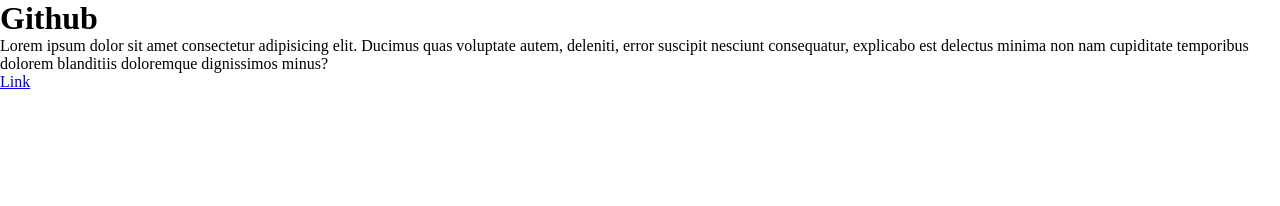
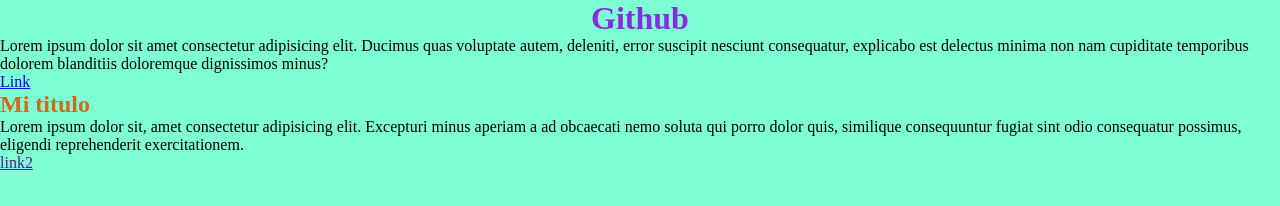
Before and after one commit to JuampiRivero/juampi, a plain HTML site: page index.html in a window 1280 px wide. Drawn offline with Linux system fonts and the light colour scheme.

Commit message:
agregue section y detalles h1 y h2

```diff
--- a/estilos.css
+++ b/estilos.css
@@ -3,3 +3,16 @@
     margin: 0;
     box-sizing: border-box;
 }
+
+body {
+    background-color: aquamarine;
+}
+
+h1 {
+    color: blueviolet;
+    text-align: center;
+}
+
+h2 {
+    color: chocolate;
+}
--- a/index.html
+++ b/index.html
@@ -10,5 +10,10 @@
     <h1>Github</h1>
     <p>Lorem ipsum dolor sit amet consectetur adipisicing elit. Ducimus quas voluptate autem, deleniti, error suscipit nesciunt consequatur, explicabo est delectus minima non nam cupiditate temporibus dolorem blanditiis doloremque dignissimos minus?</p>
     <a href="#">Link</a>
+    <section>
+        <h2>Mi titulo</h2>
+        <p>Lorem ipsum dolor sit, amet consectetur adipisicing elit. Excepturi minus aperiam a ad obcaecati nemo soluta qui porro dolor quis, similique consequuntur fugiat sint odio consequatur possimus, eligendi reprehenderit exercitationem.</p>
+        <a href="">link2</a>
+    </section>
 </body>
 </html>
```
